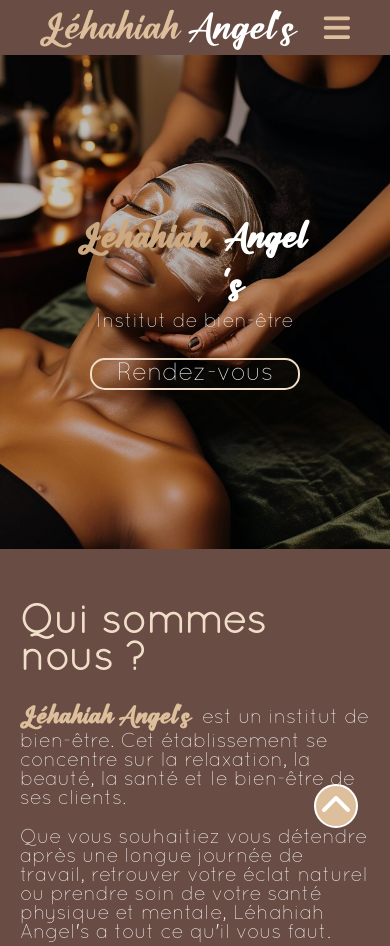
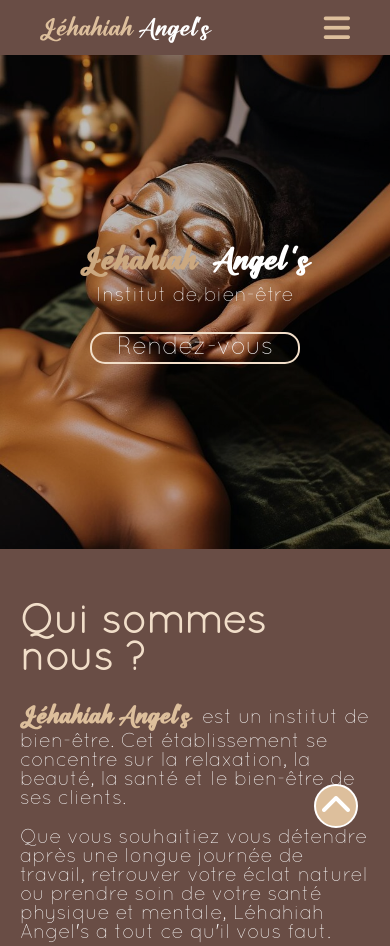
Before and after one commit to lehahiah-angels/lehahiah-angels.github.io, a plain HTML site: page index.html in a window 390 px wide. Shown: the top 946 px of the page. Drawn offline with nearby package versions, Linux system fonts and the light colour scheme; files whose address does not match are found by name.

Commit message:
Dépot 014 avec odification des bug

```diff
--- a/css/Style.responsive.css
+++ b/css/Style.responsive.css
@@ -69,12 +69,18 @@
         height: 65vh;
     }
     .title {
-        font-size: 28px;
+        font-size: 25px;
     }
     .sstitle {
         margin: -20px;
         font-size: 20px;
     }
+
+    #logo a {
+        font-size: 20px;
+    }
+
+
 
     /*!=======*A PROPOS========*/
     .a-propos {
```
